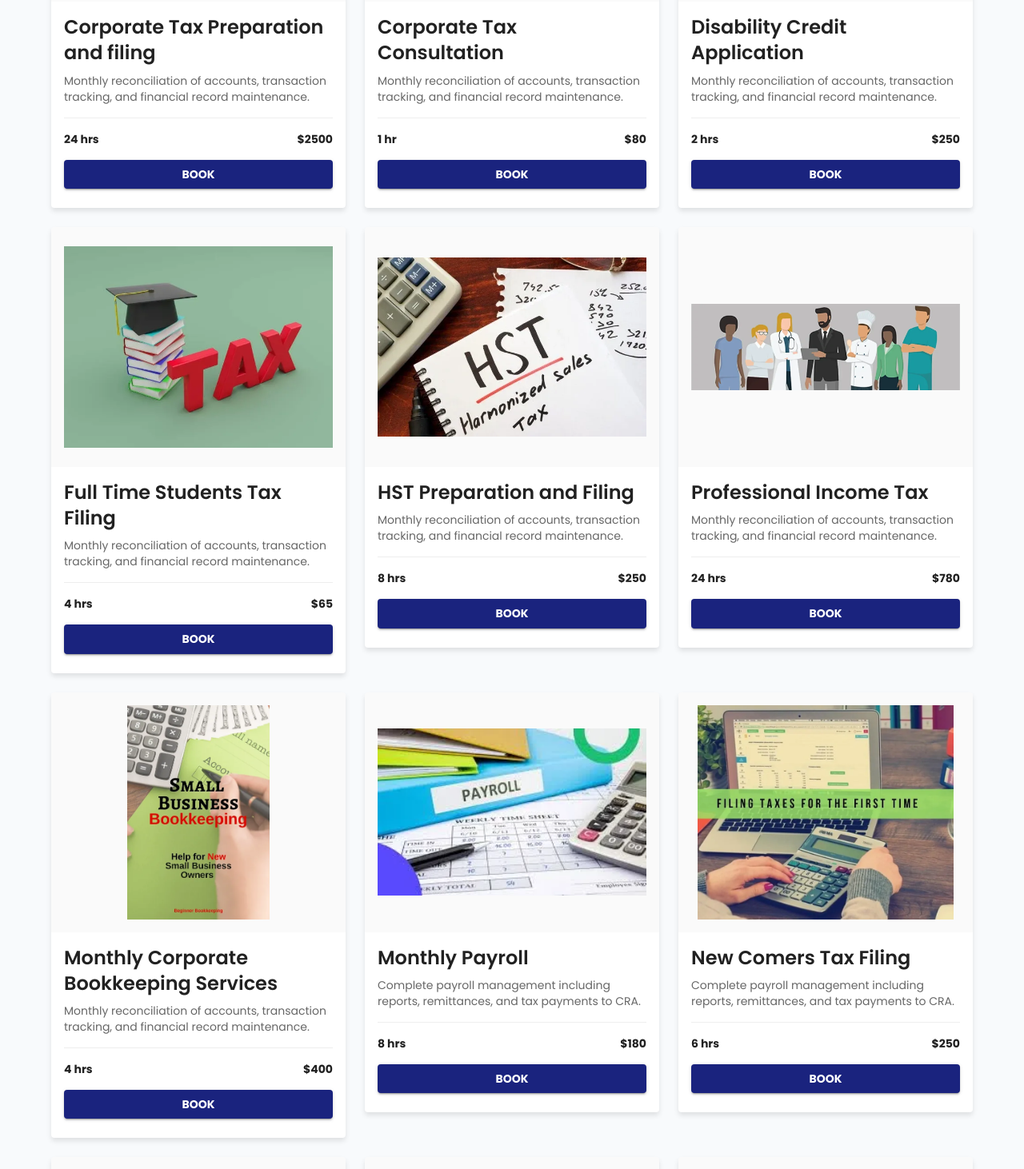
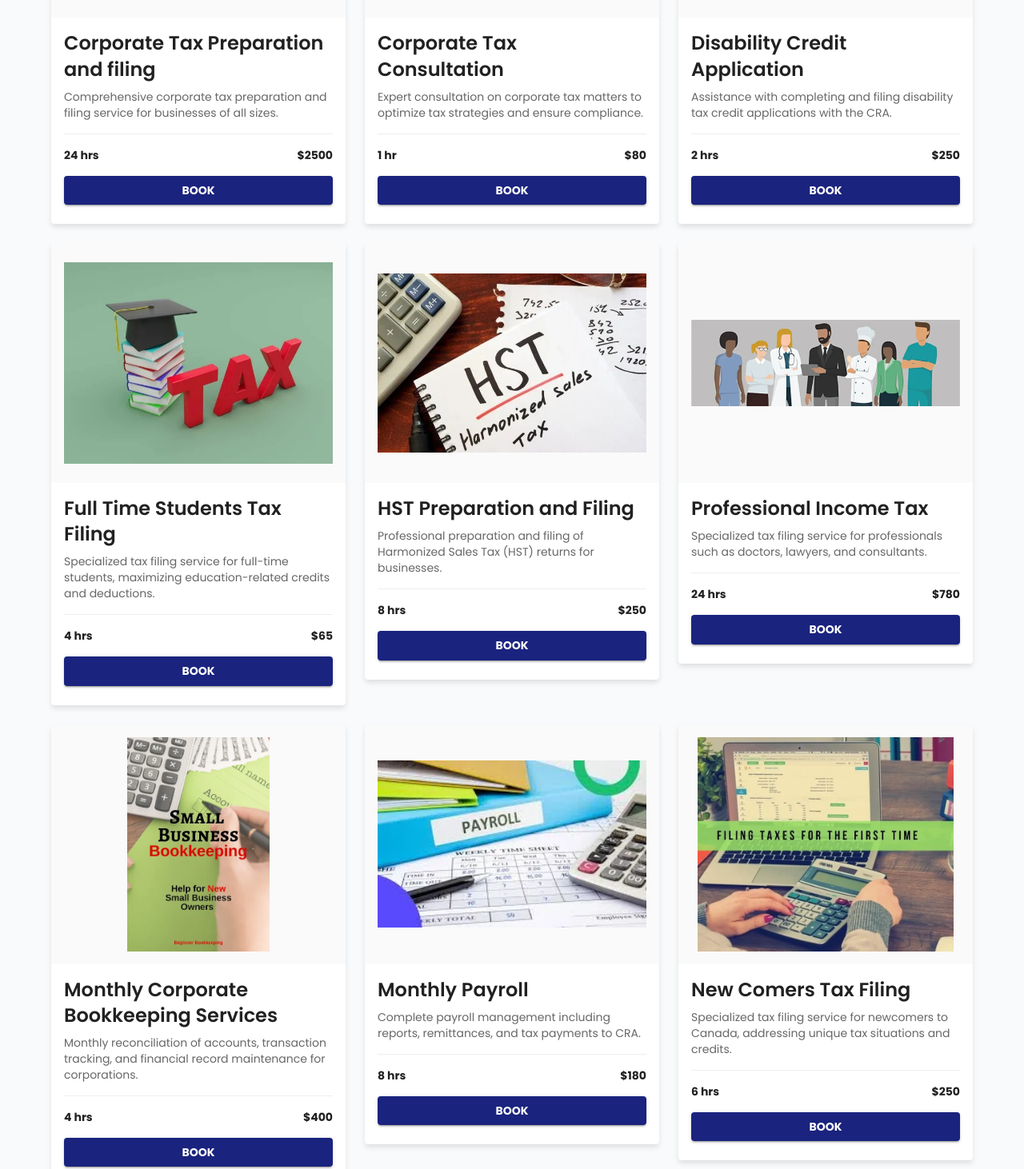
Before and after one commit to fbattig/roxana, a React (Vite) app: page / in a window 1280 px wide. Shown: the part 2637-4099 px from the top of the page at 80% size. Built offline with nearby package versions, Linux system fonts and the light colour scheme.

Commit message:
adjusted description of each mainService object in the array

```diff
--- a/src/components/Services.jsx
+++ b/src/components/Services.jsx
@@ -80,7 +80,7 @@ const mainServices = [
   {
     id: 4,
     title: 'Consultation on Review Letters received from Canada Revenue',
-    description: 'Monthly reconciliation of accounts, transaction tracking, and financial record maintenance.',
+    description: 'Expert guidance and assistance with CRA review letters to help resolve tax inquiries and issues.',
     icon: <BookIcon sx={{ fontSize: 48 }} />,
     image: reviewLettersConsultationImage,
     time: '4 hrs',
@@ -91,7 +91,7 @@ const mainServices = [
   {
     id: 5,
     title: 'Commission Income Tax Filing',
-    description: 'Monthly reconciliation of accounts, transaction tracking, and financial record maintenance.',
+    description: 'Specialized tax filing service for individuals earning commission-based income.',
     icon: <BookIcon sx={{ fontSize: 48 }} />,
     image: commissionIncomeImage,
     time: '8 hrs',
@@ -102,7 +102,7 @@ const mainServices = [
   {
     id: 6,
     title: 'Consultation - New Clients',
-    description: 'Monthly reconciliation of accounts, transaction tracking, and financial record maintenance.',
+    description: 'Initial consultation for new clients to assess tax needs and provide personalized guidance.',
     icon: <BookIcon sx={{ fontSize: 48 }} />,
     image: newClientsConsultationImage,
     time: '45 mins',
@@ -113,7 +113,7 @@ const mainServices = [
   {
     id: 7,
     title: 'Corporate Tax Preparation and filing',
-    description: 'Monthly reconciliation of accounts, transaction tracking, and financial record maintenance.',
+    description: 'Comprehensive corporate tax preparation and filing service for businesses of all sizes.',
     icon: <BookIcon sx={{ fontSize: 48 }} />,
     image: corporateTaxPreparationImage,
     time: '24 hrs',
@@ -124,7 +124,7 @@ const mainServices = [
   {
     id: 8,
     title: 'Corporate Tax Consultation',
-    description: 'Monthly reconciliation of accounts, transaction tracking, and financial record maintenance.',
+    description: 'Expert consultation on corporate tax matters to optimize tax strategies and ensure compliance.',
     icon: <BookIcon sx={{ fontSize: 48 }} />,
     image: corporateTaxConsultationImage,
     time: '1 hr',
@@ -135,7 +135,7 @@ const mainServices = [
   {
     id: 9,
     title: 'Disability Credit Application',
-    description: 'Monthly reconciliation of accounts, transaction tracking, and financial record maintenance.',
+    description: 'Assistance with completing and filing disability tax credit applications with the CRA.',
     icon: <BookIcon sx={{ fontSize: 48 }} />,
     image: disabilityCreditImage,
     time: '2 hrs',
@@ -146,7 +146,7 @@ const mainServices = [
   {
     id: 10,
     title: 'Full Time Students Tax Filing',
-    description: 'Monthly reconciliation of accounts, transaction tracking, and financial record maintenance.',
+    description: 'Specialized tax filing service for full-time students, maximizing education-related credits and deductions.',
     icon: <BookIcon sx={{ fontSize: 48 }} />,
     image: fullTimeStudentsImage,
     time: '4 hrs',
@@ -157,7 +157,7 @@ const mainServices = [
   {
     id: 11,
     title: 'HST Preparation and Filing',
-    description: 'Monthly reconciliation of accounts, transaction tracking, and financial record maintenance.',
+    description: 'Professional preparation and filing of Harmonized Sales Tax (HST) returns for businesses.',
     icon: <BookIcon sx={{ fontSize: 48 }} />,
     image: hstPreparationImage,
     time: '8 hrs',
@@ -168,7 +168,7 @@ const mainServices = [
   {
     id: 12,
     title: 'Professional Income Tax',
-    description: 'Monthly reconciliation of accounts, transaction tracking, and financial record maintenance.',
+    description: 'Specialized tax filing service for professionals such as doctors, lawyers, and consultants.',
     icon: <BookIcon sx={{ fontSize: 48 }} />,
     image: professionalIncomeImage,
     time: '24 hrs',
@@ -179,7 +179,7 @@ const mainServices = [
   {
     id:   13,
     title: 'Monthly Corporate Bookkeeping Services',
-    description: 'Monthly reconciliation of accounts, transaction tracking, and financial record maintenance.',
+    description: 'Monthly reconciliation of accounts, transaction tracking, and financial record maintenance for corporations.',
     icon: <BookIcon sx={{ fontSize: 48 }} />,
     image: monthlyBookkeepingImage,
     time: '4 hrs',
@@ -201,7 +201,7 @@ const mainServices = [
   {
     id: 15,
     title: 'New Comers Tax Filing',
-    description: 'Complete payroll management including reports, remittances, and tax payments to CRA.',
+    description: 'Specialized tax filing service for newcomers to Canada, addressing unique tax situations and credits.',
     icon: <PaymentsIcon sx={{ fontSize: 48 }} />,
     image: newComersImage,
     time: '6 hrs',
@@ -212,7 +212,7 @@ const mainServices = [
   {
     id: 16,
     title: 'Personal Tax Filing',
-    description: 'Complete payroll management including reports, remittances, and tax payments to CRA.',
+    description: 'Comprehensive personal income tax preparation and filing service for individuals.',
     icon: <PaymentsIcon sx={{ fontSize: 48 }} />,
     image: personalTaxFilingImage,
     time: '4 hrs 15 mins',
@@ -223,7 +223,7 @@ const mainServices = [
   {
     id: 17,
     title: 'Record of Employment Filing',
-    description: 'Complete payroll management including reports, remittances, and tax payments to CRA.',
+    description: 'Preparation and filing of Record of Employment (ROE) documents for employers and employees.',
     icon: <PaymentsIcon sx={{ fontSize: 48 }} />,
     image: recordOfEmploymentImage,
     time: '2 hrs',
@@ -234,7 +234,7 @@ const mainServices = [
   {
     id: 18,
     title: 'Rental Income for Sole Proprietorship/Partners Filing',
-    description: 'Complete payroll management including reports, remittances, and tax payments to CRA.',
+    description: 'Specialized tax filing for property owners reporting rental income as sole proprietors or partners.',
     icon: <PaymentsIcon sx={{ fontSize: 48 }} />,
     image: rentalIncomeImage,
     time: '5 hrs',
@@ -245,7 +245,7 @@ const mainServices = [
   {
     id: 19,
     title: 'Senior (Over 65+) Tax Filing',
-    description: 'Complete payroll management including reports, remittances, and tax payments to CRA.',
+    description: 'Tailored tax filing service for seniors, maximizing age-related credits and benefits.',
     icon: <PaymentsIcon sx={{ fontSize: 48 }} />,
     image: seniorTaxFilingImage,
     time: '3 hrs',
@@ -256,7 +256,7 @@ const mainServices = [
   {
     id: 20,
     title: 'T1 Adjustment Consultation',
-    description: 'Complete payroll management including reports, remittances, and tax payments to CRA.',
+    description: 'Expert guidance on adjusting previously filed T1 tax returns to correct errors or claim missed deductions.',
     icon: <PaymentsIcon sx={{ fontSize: 48 }} />,
     image: '',
     time: '1 hrs',
@@ -267,7 +267,7 @@ const mainServices = [
   {
     id: 21,
     title: 'Final Tax return (Deceased)',
-    description: 'Complete payroll management including reports, remittances, and tax payments to CRA.',
+    description: 'Preparation and filing of final tax returns for deceased individuals, ensuring proper estate compliance.',
     icon: <PaymentsIcon sx={{ fontSize: 48 }} />,
     image: finalTaxReturnImage,
     time: '5 hrs',
@@ -278,7 +278,7 @@ const mainServices = [
   {
     id: 22,
     title: 'WSIB Clearance',
-    description: 'Complete payroll management including reports, remittances, and tax payments to CRA.',
+    description: 'Assistance with obtaining Workplace Safety and Insurance Board (WSIB) clearance certificates.',
     icon: <PaymentsIcon sx={{ fontSize: 48 }} />,
     image: wsibClearanceImage,
     time: '2 hrs',
@@ -289,7 +289,7 @@ const mainServices = [
   {
     id: 23,
     title: 'Uber or Taxi Driver',
-    description: 'Complete payroll management including reports, remittances, and tax payments to CRA.',
+    description: 'Specialized tax filing service for Uber, taxi, and rideshare drivers, maximizing eligible deductions.',
     icon: <PaymentsIcon sx={{ fontSize: 48 }} />,
     image: uberTaxiDriverImage,
     time: '8 hrs',
@@ -300,7 +300,7 @@ const mainServices = [
   {
     id: 24,
     title: 'Year end Adjustment and Financial Report Preparation',
-    description: 'Complete payroll management including reports, remittances, and tax payments to CRA.',
+    description: 'Comprehensive year-end financial adjustments and preparation of detailed financial reports for businesses.',
     icon: <PaymentsIcon sx={{ fontSize: 48 }} />,
     image: '',
     time: '7 hrs',
@@ -311,7 +311,7 @@ const mainServices = [
   {
     id: 25,
     title: 'Child Tax Benefit Application',
-    description: 'Complete payroll management including reports, remittances, and tax payments to CRA.',
+    description: 'Assistance with applying for and maximizing Canada Child Benefit (CCB) and related tax credits.',
     icon: <PaymentsIcon sx={{ fontSize: 48 }} />,
     image: childTaxBenefitImage,
     time: '3 hrs',
@@ -322,7 +322,7 @@ const mainServices = [
   {
     id: 26,
     title: 'Marital Status Change',
-    description: 'Complete payroll management including reports, remittances, and tax payments to CRA.',
+    description: 'Tax guidance and filing assistance for individuals who have experienced a change in marital status.',
     icon: <PaymentsIcon sx={{ fontSize: 48 }} />,
     image: maritalStatusChangeImage,
     time: '6 hrs',
```
